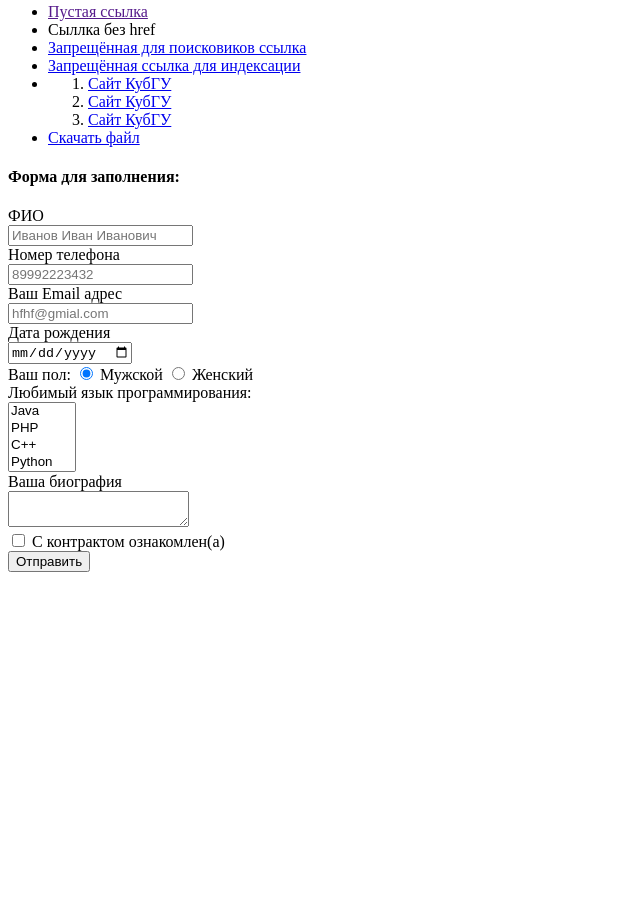
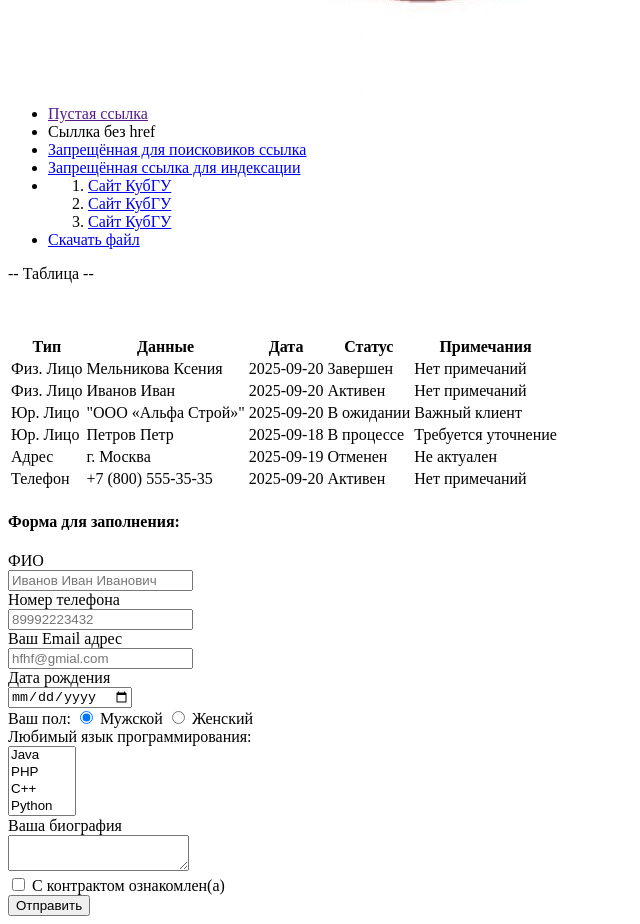
Before and after one commit to PavelKhalov/PavelKhalov.github.io, a plain HTML site: page index.html in a window 1280 px wide. Shown: the part 1762-2686 px from the top of the page, without its empty margins (0-640 px from the left). Before the commit the page ends 2342 px from the top, so only its background shows below. Drawn offline with Linux system fonts and the light colour scheme.

Commit message:
Update index.html

```diff
--- a/index.html
+++ b/index.html
@@ -6,6 +6,13 @@
     <title>Работа Халова Павла</title>
 </head>
 <body>
+     <header>
+        <div class="header_content">
+            <a href="#"><img src="logo.png" alt="logo.png" class="logo"></a>
+            <nav class="nav_header"><a href="#">Главная</a><a href="#link_list_title">Ссылки</a><a href="#table_main_title">Таблица</a><a href="#form_main_title">Форма</a></nav>
+            <h1 class="text_header_logo"><a href="#">САЙТ.РУ</a></h1>
+        </div>
+    </header>
 <h1>Работа Халова Павла</h1>
 <ul>
     <li>
@@ -103,6 +110,73 @@
     </li>
 </ul>
 
+
+<p class="table_main_title">-- Таблица --</p>
+
+        <br>
+        <br>
+
+        <div class="table_main_div">
+            <table>
+                <tr>
+                    <th colspan="4">Тип</th>
+                    <th>Данные</th>
+                    <th>Дата</th>
+                    <th>Статус</th>
+                    <th>Примечания</th>
+                </tr>
+
+                <tr>
+                    <td colspan="4">Физ. Лицо</td>
+                    <td>Мельникова Ксения</td>
+                    <td>2025-09-20</td>
+                    <td>Завершен</td>
+                    <td>Нет примечаний</td>
+                </tr>
+
+                <tr>
+                    <td colspan="4" >Физ. Лицо</td>
+                    <td>Иванов Иван</td>
+                    <td>2025-09-20</td>
+                    <td>Активен</td>
+                    <td>Нет примечаний</td>
+                </tr>
+
+                <tr>
+                    <td colspan="4">Юр. Лицо</td>
+                    <td>"ООО «Альфа Строй»"</td>
+                    <td>2025-09-20</td>
+                    <td>В ожидании</td>
+                    <td>Важный клиент</td>
+                </tr>
+
+                <tr>
+                    <td colspan="4">Юр. Лицо</td>
+                    <td>Петров Петр</td>
+                    <td>2025-09-18</td>
+                    <td>В процессе</td>
+                    <td>Требуется уточнение</td>
+                </tr>
+
+                <tr>
+                    <td colspan="4">Адрес</td>
+                    <td>г. Москва</td>
+                    <td>2025-09-19</td>
+                    <td>Отменен</td>
+                    <td>Не актуален</td>
+                </tr>
+
+                <tr>
+                    <td colspan="4">Телефон</td>
+                    <td>+7 (800) 555-35-35</td>
+                    <td>2025-09-20</td>
+                    <td>Активен</td>
+                    <td>Нет примечаний</td>
+                </tr>
+
+            </table>
+        </div>
+
 <h4> Форма для заполнения: </h4>
 <form method="POST" action="/" id="formList">
     <label> ФИО </label>
```
